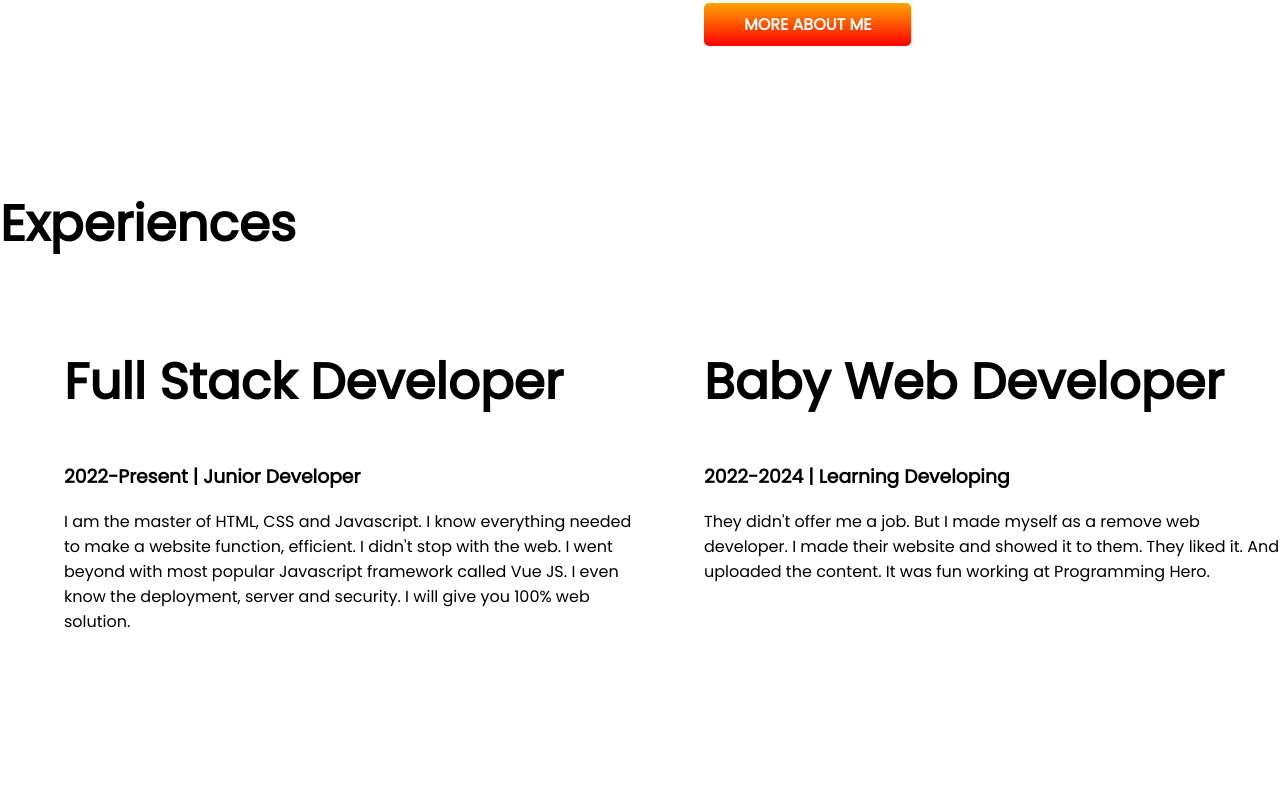
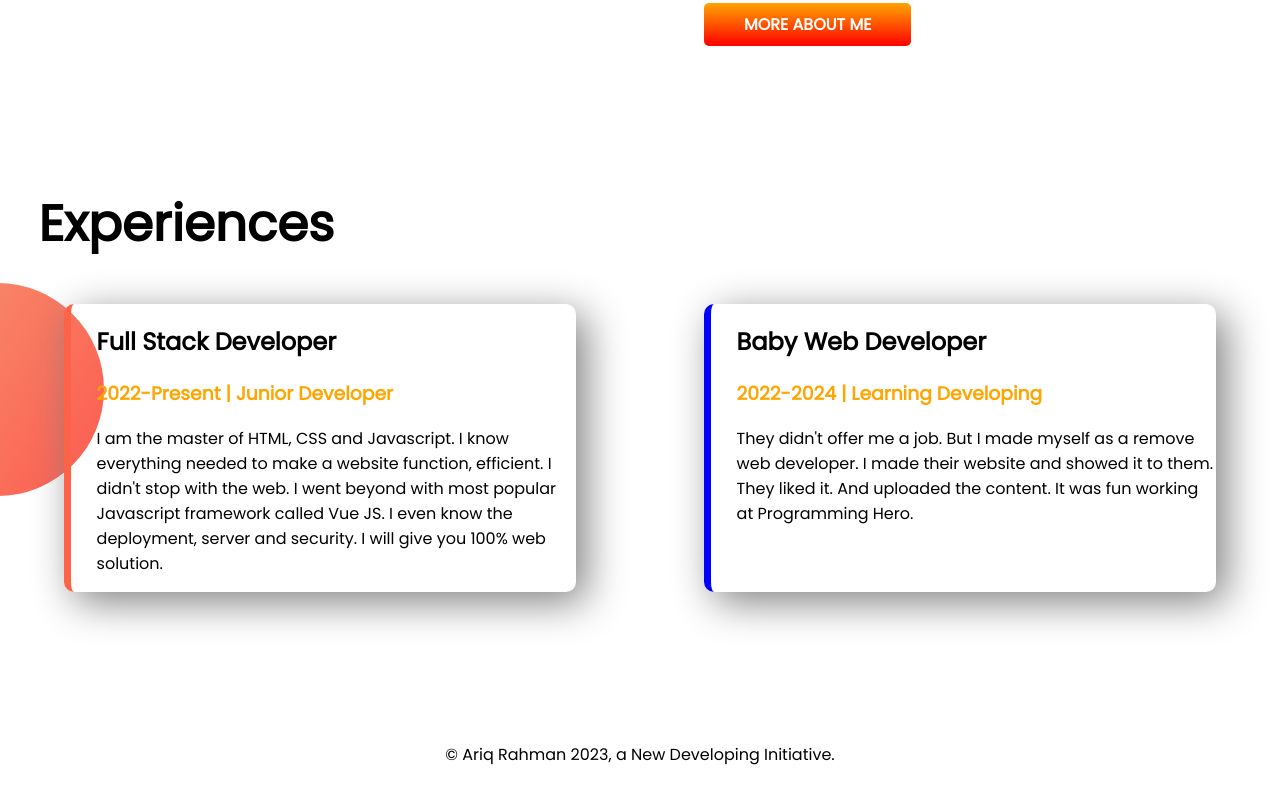
Before and after one commit to AriqRahman1/final-portfolio, a plain HTML site: page index.html in a window 1280 px wide. Shown: the part 1124-1924 px from the top of the page. Drawn offline with Linux system fonts and the light colour scheme.

Commit message:
motamoti done

```diff
--- a/index.html
+++ b/index.html
@@ -47,19 +47,19 @@
         </div>
     </section>
     <section class="experience">
-        <h1>Experiences</h1>
+        <h1 class="third">Experiences</h1>
         <div class="flexible">
-            <div class="half-width">
-                <h1>Full Stack Developer</h1>
-                <h3>2022-Present | Junior Developer</h3>
+            <div id="Full-Stack-Developer" class="experience-item">
+                <h2>Full Stack Developer</h2>
+                <h3 class="orange-color">2022-Present | Junior Developer</h3>
                 <p>I am the master of HTML, CSS and Javascript. I know everything needed to make a website function,
                     efficient. I didn't stop with the web. I went beyond with most popular Javascript framework called
                     Vue
                     JS. I even know the deployment, server and security. I will give you 100% web solution.</p>
             </div>
-            <div class="half-width">
-                <h1>Baby Web Developer</h1>
-                <h3>2022-2024 | Learning Developing</h3>
+            <div id="baby-developer" class="experience-item">
+                <h2>Baby Web Developer</h2>
+                <h3 class="orange-color">2022-2024 | Learning Developing</h3>
                 <p>They didn't offer me a job. But I made myself as a remove web developer. I made their website and
                     showed
                     it to them. They liked it. And uploaded the content. It was fun working at Programming Hero.</p>
@@ -67,5 +67,9 @@
         </div>
     </section>
 </body>
+<footer>
+    <p>
+        © Ariq Rahman 2023, a New Developing Initiative.</p>
+</footer>
 
 </html>
--- a/style.css
+++ b/style.css
@@ -48,3 +48,34 @@ h1 {
     background-repeat: no-repeat;
     background-position: right;
 }
+
+.experience {
+    background-image: url(images/exp-bg.png);
+    background-repeat: no-repeat;
+    background-position: left;
+}
+
+.experience-item {
+    box-shadow: 10px 10px 40px grey;
+    width: 40%;
+    margin-left: 5%;
+    margin-right: 5%;
+    padding-left: 2%;
+    border-radius: 10px;
+}
+
+.third {
+    margin-left: 3%;
+}
+
+#Full-Stack-Developer {
+    border-left: 7px solid tomato;
+}
+
+#baby-developer {
+    border-left: 7px solid blue;
+}
+
+footer p {
+    text-align: center;
+}
```
